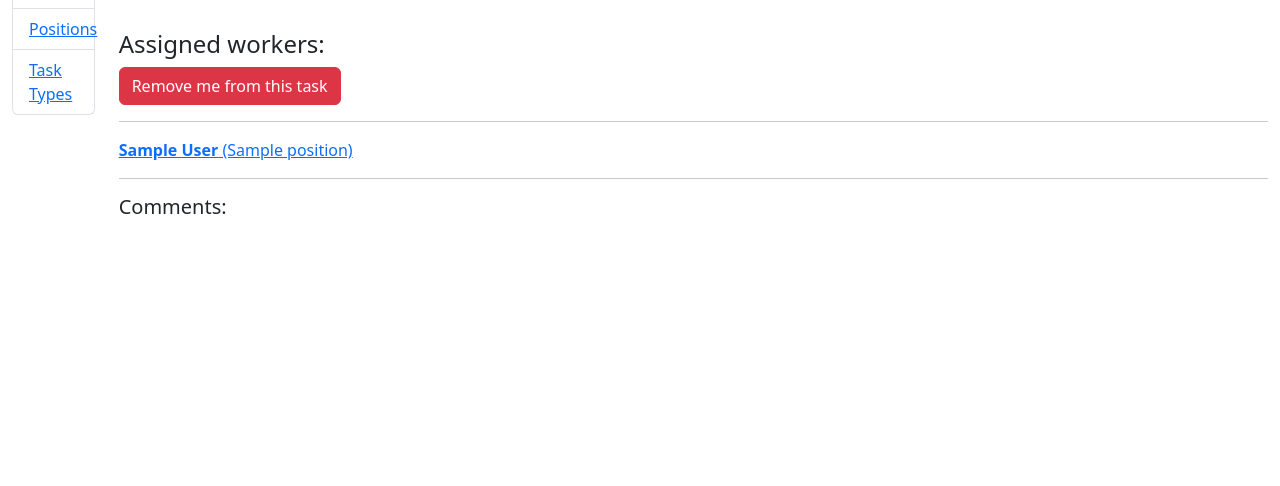
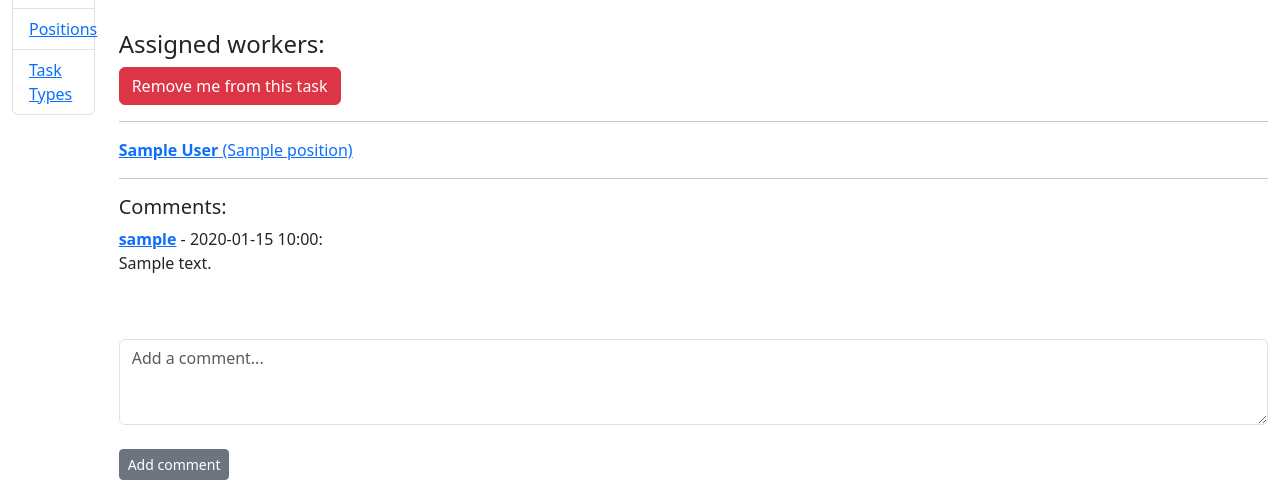
Before and after one commit to Qbusik/task-flow, a Django app: page /tasks/1/ in a window 1280 px wide. Shown: the part 314-800 px from the top of the page. Run offline with Django 5.2, Linux system fonts and the light colour scheme; a user stored in the database is signed in; tables that the repository leaves empty hold one stand-in row (values such as "Sample post"); some libraries are stand-ins or nearby versions.

Commit message:
add comment option on task_detail

```diff
--- a/hub/forms.py
+++ b/hub/forms.py
@@ -2,7 +2,7 @@ from django import forms
 from django.contrib.auth import get_user_model
 from django.contrib.auth.forms import UserCreationForm
 
-from hub.models import Task
+from hub.models import Task, Comment
 
 
 class WorkerCreationForm(UserCreationForm):
@@ -28,7 +28,6 @@ class TaskForm(forms.ModelForm):
             "deadline": forms.DateTimeInput(
                 attrs={
                     "type": "datetime-local",
-                    "class": "form-control"
                 },
                 format="%Y-%m-%dT%H:%M",
             ),
@@ -55,3 +54,18 @@ class NameSearchForm(forms.Form):
             attrs={"placeholder": "Search by name..."}
         )
     )
+
+
+class CommentForm(forms.ModelForm):
+    class Meta:
+        model = Comment
+        fields = ["content"]
+        labels = {"content": ""}
+        widgets = {
+            "content": forms.Textarea(
+                attrs={
+                    "rows": 3,
+                    "placeholder": "Add a comment...",
+                }
+            )
+        }
--- a/hub/views.py
+++ b/hub/views.py
@@ -11,7 +11,8 @@ from hub.forms import (
     TaskForm,
     WorkerCreationForm,
     WorkerUsernameSearchForm,
-    NameSearchForm
+    NameSearchForm,
+    CommentForm
 )
 from hub.models import (
     Worker,
@@ -218,6 +219,23 @@ class TaskDetailView(LoginRequiredMixin, generic.DetailView):
     model = Task
     queryset = Task.objects.all().prefetch_related("assignees")
 
+    def get_context_data(self, **kwargs):
+        context = super().get_context_data(**kwargs)
+        context["comment_form"] = CommentForm()
+        return context
+
+    def post(self, request, *args, **kwargs):
+        self.object = self.get_object()
+        form = CommentForm(request.POST)
+
+        if form.is_valid():
+            comment = form.save(commit=False)
+            comment.task = self.object
+            comment.author = request.user
+            comment.save()
+
+        return redirect("hub:task-detail", pk=self.object.pk)
+
 
 class TaskCreateView(LoginRequiredMixin, generic.CreateView):
     model = Task
--- a/templates/hub/task_detail.html
+++ b/templates/hub/task_detail.html
@@ -1,4 +1,5 @@
 {% extends "base.html" %}
+{% load crispy_forms_filters %}
 
 {% block content %}
   <h1>
@@ -39,9 +40,19 @@
   <hr>
   <h5>Comments:</h5>
   {% for comment in task.comments.all %}
-
+    <p>
+      <strong><a href="{% url "hub:worker-detail" pk=comment.author.id %}">{{ comment.author.username }}</a></strong> - {{ comment.created_at|date:"Y-m-d H:i" }}:<br>
+      {{ comment.content }}
+    </p>
     {% empty %}
     No comments!
   {% endfor %}
-
+  <br><br>
+  <form method="post">
+    {% csrf_token %}
+    {{ comment_form|crispy }}
+    <button type="submit" class="btn btn-secondary btn-sm mt-2">
+      Add comment
+    </button>
+  </form>
 {% endblock %}
```
